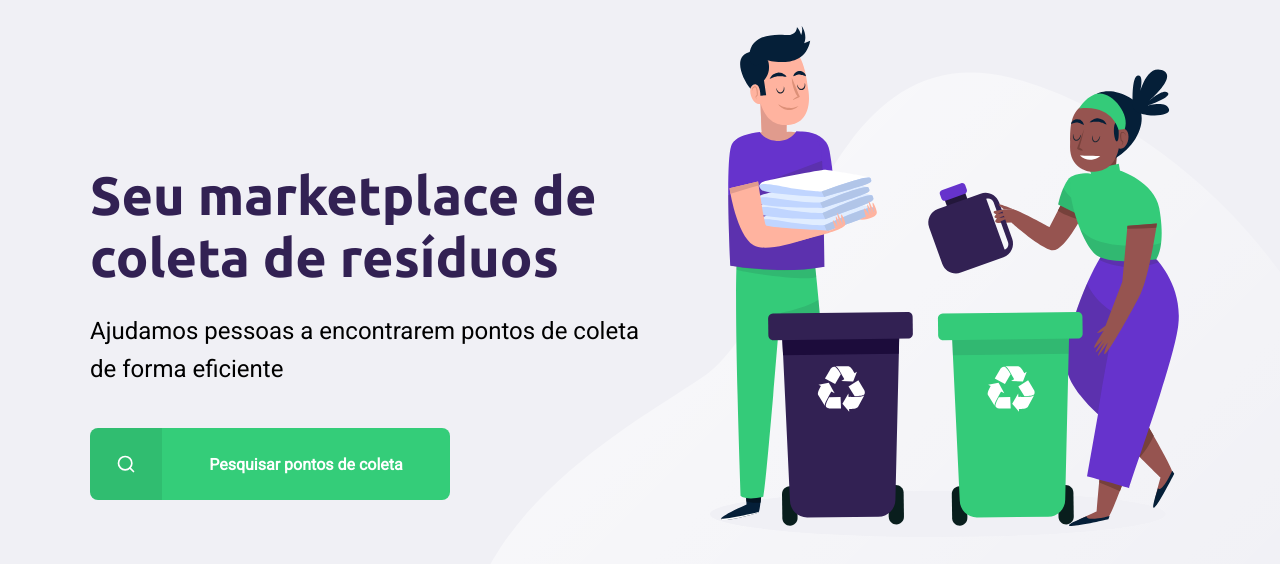
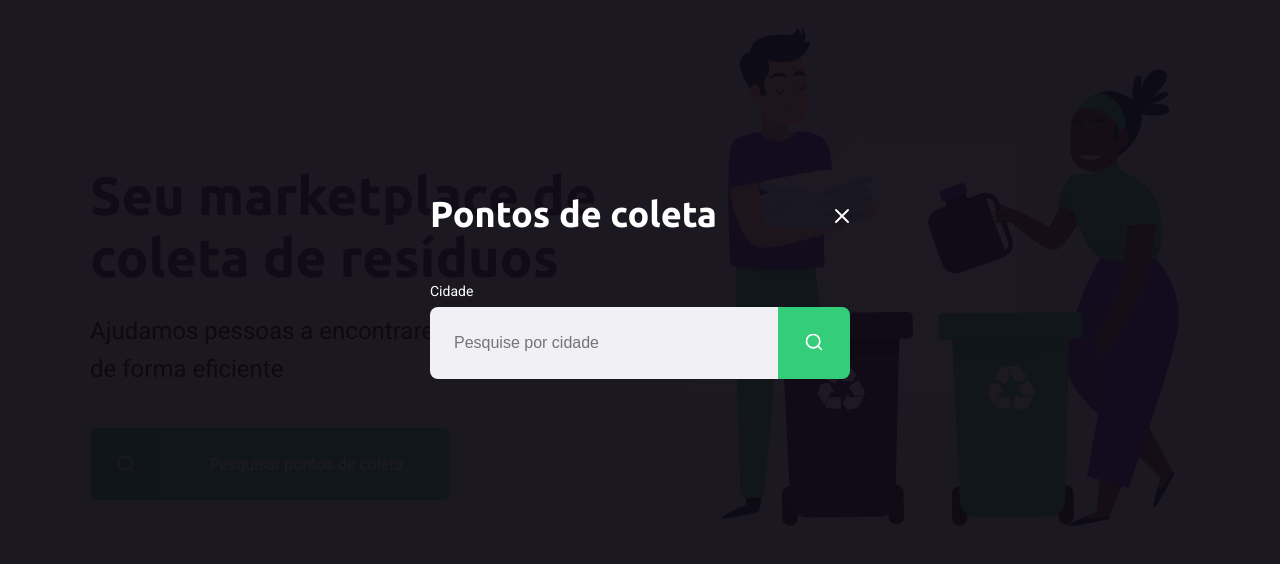
Before and after one commit to vcribeiro88/nextlevelweek, a plain HTML site: page index.html in a window 1280 px wide. Shown: the part 114-678 px from the top of the page. Drawn offline with Linux system fonts and the light colour scheme.

Commit message:
Interface visual do modal de pesquisa de pontos de coleta

```diff
--- /dev/null
+++ b/Styles/modal.css
@@ -0,0 +1,73 @@
+#modal {
+    height: 100vh;
+    width: 100vw;
+    background-color: #0e0a14ef;
+
+    position: fixed;
+    top: 0;
+
+    display: flex;
+    justify-content: center;
+    align-items: center;
+    transition: 400ms;
+}
+
+#modal .content{
+    color: white;
+    width: 420px;
+}
+
+#modal .header {
+    display: flex;
+    align-items: center;
+    justify-content: space-between;
+    margin-bottom: 48px;
+}
+
+#modal .header a{
+    background-image: url("../assets/x.svg");
+    width: 20px;
+    height: 20px;
+    display: flex;
+
+    font-size: 0.01px;
+}
+
+#modal .header h1{
+    color: white;
+    font-size: 36px;
+    line-height: 42px;
+}
+
+#modal form label{
+    font-size: 14px;
+    line-height: 16px;
+    display: block;
+    margin-bottom: 8px;
+}
+
+#modal form .field{
+    display: flex;
+}
+
+#modal form input{
+    flex: 1;
+    background-color: #f0f0f5;
+    border-radius: 8px 0px 0px 8px;
+    border: 0;
+    padding: 16px 24px;
+    font-size: 16px;
+    color: #6c6c80;
+}
+
+#modal form button{
+    width: 72px;
+    height: 72px;
+    background-color: var(--primary-color);
+    border: 0;
+    border-radius: 0px 8px 8px 0px;
+}
+
+#modal form button:hover{
+    background-color: #2fb85e;
+}
--- a/index.html
+++ b/index.html
@@ -9,6 +9,8 @@
 
     <link rel="stylesheet" href="/Styles/main.css">
     <link rel="stylesheet" href="/Styles/home.css">
+    <link rel="stylesheet" href="/Styles/modal.css">
+
     <link rel="stylesheet" href="/Styles/responsive.css">
 </head>
 <body>
@@ -32,5 +34,25 @@
         </div>
 
     </div>
+
+    <div id="modal">
+        <div class="content">
+            <div class="header">
+                <h1>Pontos de coleta</h1>
+                <a href="">Fechar</a>
+            </div>
+            <form action="">
+                <label for="search">Cidade</label>
+                <div class="search field">
+                    <input type="text"
+                    name="search"
+                    placeholder="Pesquise por cidade">
+                    <button>
+                        <img src="/assets/search.svg" alt="Buscar">
+                    </button>
+                </div>
+            </form>
+        </div>
+    </div>
 </body>
 </html>
```
